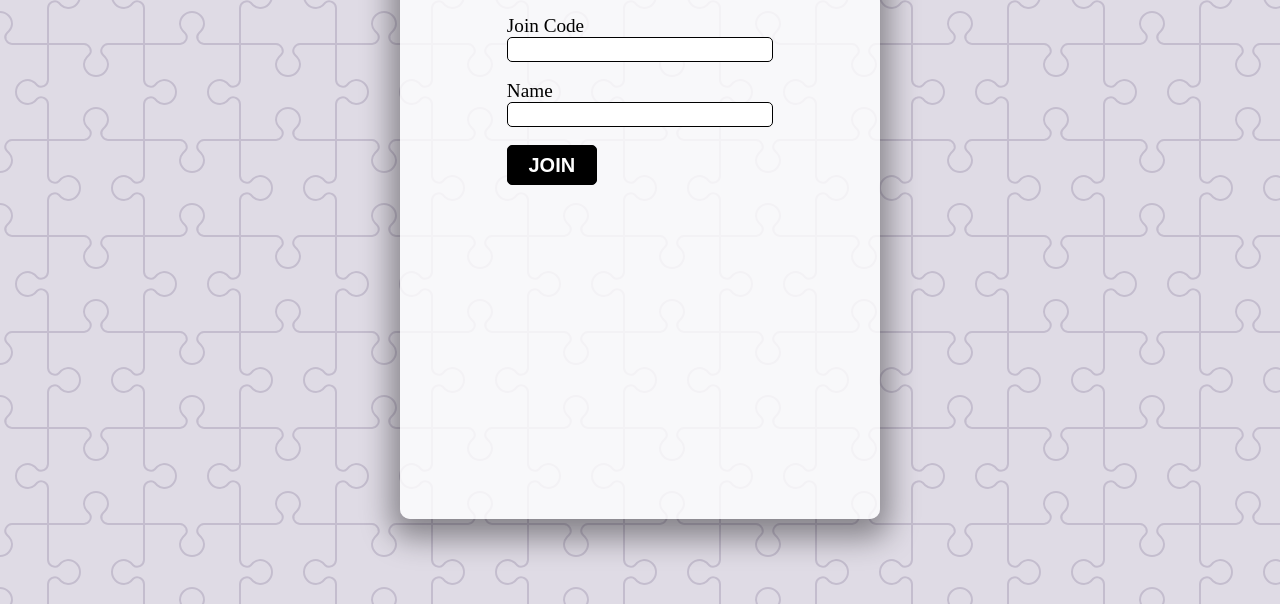
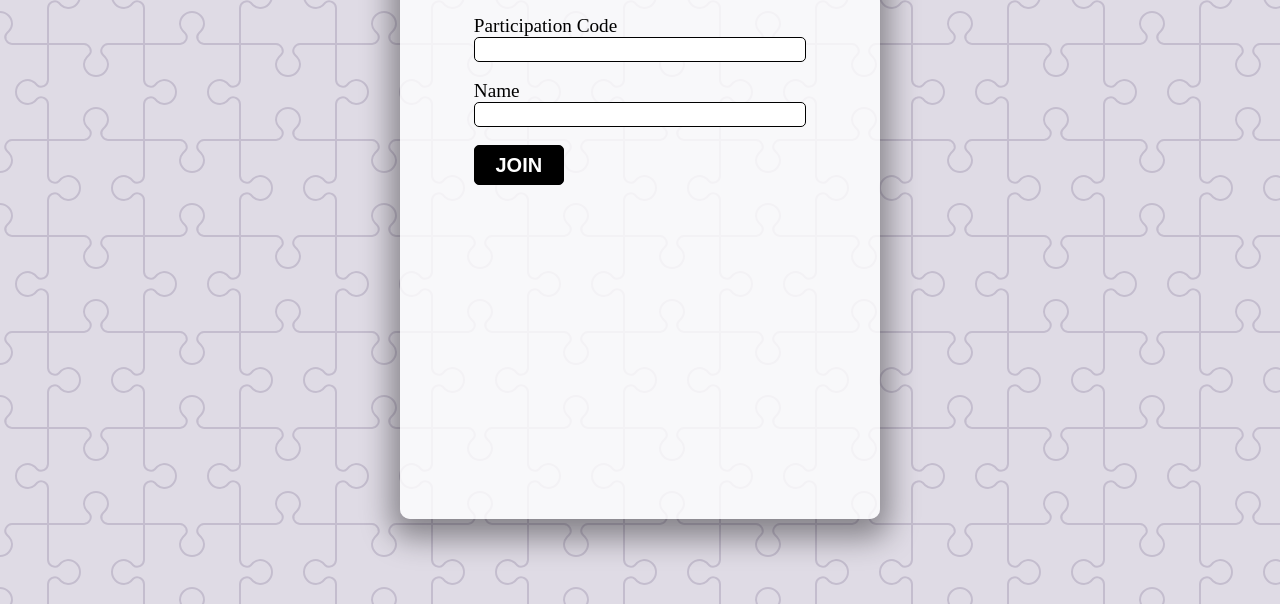
Before and after one commit to OnrHng/GroupQuiz, a plain HTML site: page frontend/components/htmls/joinQuiz.html in a window 1280 px wide. Shown: the part 196-800 px from the top of the page. Drawn offline with Linux system fonts and the light colour scheme.

Commit message:
Update joinQuiz.html
Changed Join Code to Praticipation Code

```diff
--- a/frontend/components/htmls/joinQuiz.html
+++ b/frontend/components/htmls/joinQuiz.html
@@ -12,7 +12,7 @@
     <div class="joinquiz-container" >
       <h1>Join A Quiz</h1>
         <div class="joinQuiz" id='pageDiv'>
-          <label for="" id="joinCode">Join Code</label>
+          <label for="" id="joinCode">Participation Code</label>
           <input type="text" id="givenCode" name="joinCode" required><br><br>
           <label for="" id="name">Name </label>
           <input type="text" id="studentName" name="joinCode" required><br><br>
```
